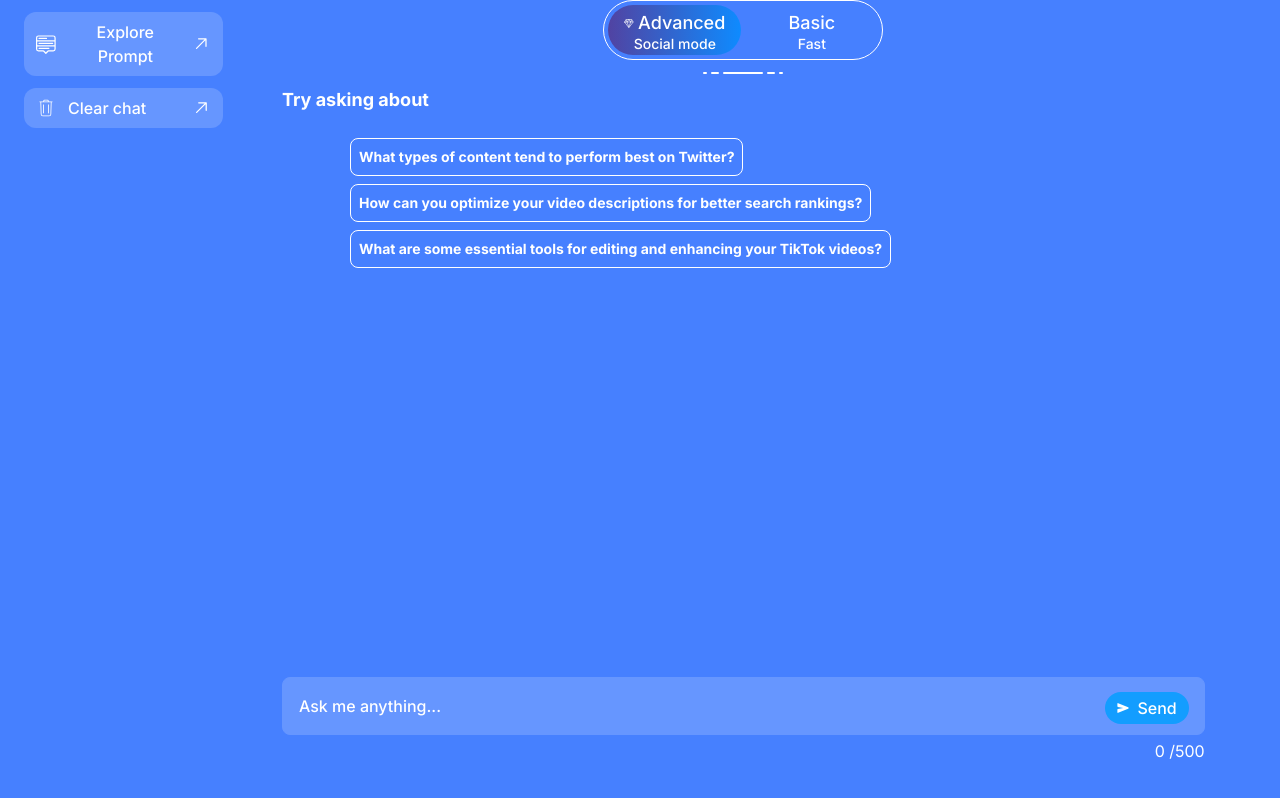
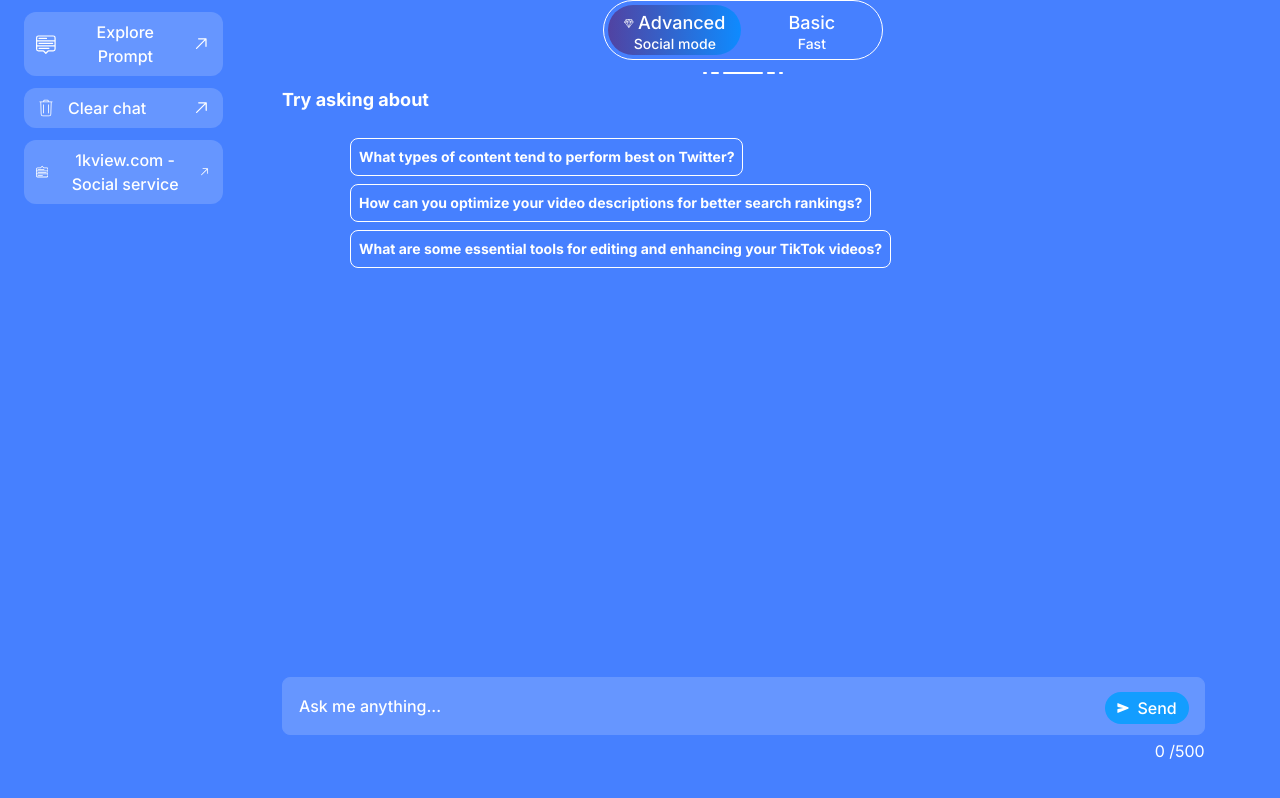
Before and after one commit to nguyentrieutien1/chat-gpt-client, a React (Create React App) app: page /#/ in a window 1280 px wide. Built offline with nearby package versions, Linux system fonts and the light colour scheme.

Commit message:
add item to sidebar

```diff
--- a/src/components/sidebar/Sidebar.jsx
+++ b/src/components/sidebar/Sidebar.jsx
@@ -1,7 +1,7 @@
 import { MdHistory } from "react-icons/md";
 import { IoMdAdd } from "react-icons/io";
 import { GoArrowUpRight } from "react-icons/go";
-import { BsMenuUp } from "react-icons/bs";
+import { BsMenuDown, BsMenuUp } from "react-icons/bs";
 import GroupItemHistory from "../ChatHistory/GroupItemHistory";
 import { useState } from "react";
 import ExplorePromptModal from "../modal/ExplorePromptModal";
@@ -33,13 +33,26 @@ const Sidebar = ({ width }) => {
       <button
         className="w-full flex items-center justify-between gap-2 bg-[#6696ff] mt-3 rounded-xl px-3 py-2 hover:cursor-pointer hover:bg-[#6696ff] transition-all "
         onClick={() => {
-            localStorageHelper.localStorageHelper.setItem("conversions", [])
-            window.location.href = "/"
+          localStorageHelper.localStorageHelper.setItem("conversions", []);
+          window.location.href = "/";
         }}
       >
         <div className="flex items-center">
           <CiTrash size={20} className="text-white mr-3" />
           <p className="text-white text-[16px] font-medium">Clear chat</p>
+        </div>
+        <GoArrowUpRight size={20} className="text-white" />
+      </button>
+
+      <button
+        className="w-full flex items-center justify-between gap-2 bg-[#6696ff] mt-3 rounded-xl px-3 py-2 hover:cursor-pointer hover:bg-[#6696ff] transition-all "
+        onClick={() => window.open("https://1kview.com")}
+      >
+        <div className="flex items-center">
+          <BsMenuDown size={20} className="text-white mr-3" />
+          <p className="text-white text-[16px] font-medium">
+            1kview.com - Social service
+          </p>
         </div>
         <GoArrowUpRight size={20} className="text-white" />
       </button>
```
